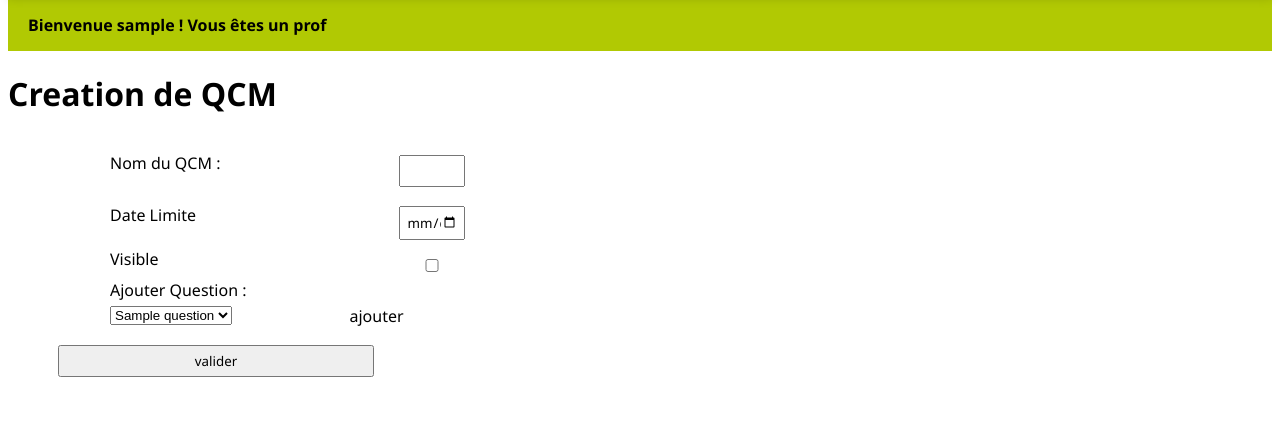
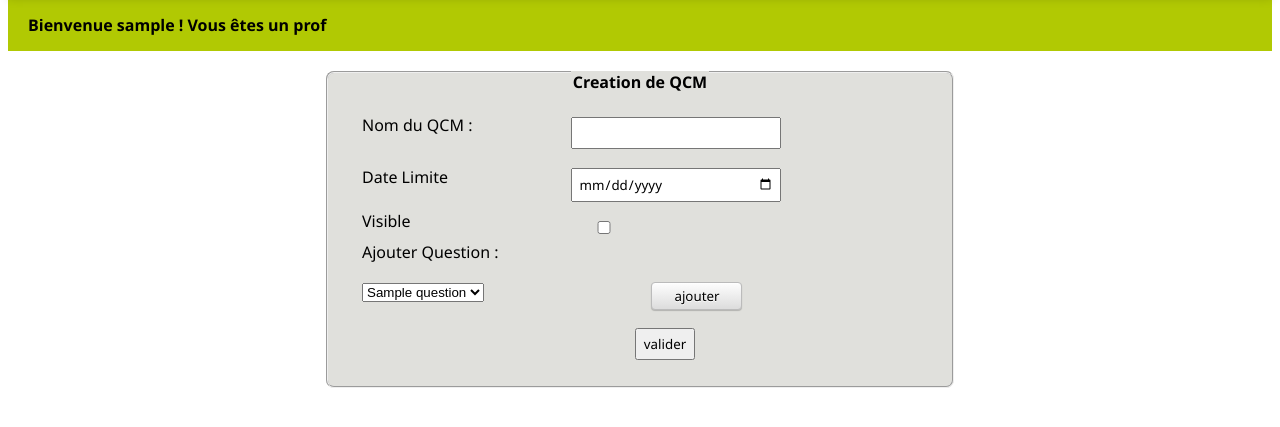
Before and after one commit to vincrante/qcmSite, a PHP site: page /membre.php?nav=creerqcm in a window 1280 px wide. Shown: the part 97-524 px from the top of the page. Run offline with PHP 8.4, Linux system fonts and the light colour scheme; the visitor is signed in with stand-in values (Sample User, id 1); tables that the repository leaves empty hold one stand-in row (values such as "Sample post"); some libraries are stand-ins or nearby versions.

Commit message:
Modification CSS Création QCm/Question

```diff
--- a/Style.css
+++ b/Style.css
@@ -52,6 +52,40 @@ input{
     background:#dcdcdc;
     background-image: -webkit-linear-gradient(top,#fefefe,#dcdcdc);
     color: black;
+    border:1px solid #bbb;
+    border-radius:4px;
+    text-align:center;
+    text-decoration: none;
+    text-shadow:#fff 0 1px 0;
+    min-width: 0;
+    box-shadow: inset 0 1px 0 rgba(255,255,255,0.3),0 1px 1px rgba(0,0,0,0.2);
+}
+
+input#buttonAjoutQuestion
+{
+    width:50%;
+    font-weight: normal;
+    padding: 4px 8px;
+    background:#dcdcdc;
+    background-image: -webkit-linear-gradient(top,#fefefe,#dcdcdc);
+    color: black;
+    border:1px solid #bbb;
+    border-radius:4px;
+    text-align:center;
+    text-decoration: none;
+    text-shadow:#fff 0 1px 0;
+    min-width: 0;
+    box-shadow: inset 0 1px 0 rgba(255,255,255,0.3),0 1px 1px rgba(0,0,0,0.2);
+}
+
+input#buttonSuppressionQuestion
+{
+    width:50%;
+    font-weight: normal;
+    padding: 4px 8px;
+    background:#dcdcdc;
+    background-image: -webkit-linear-gradient(top,#fefefe,#dcdcdc);
+    color: red;
     border:1px solid #bbb;
     border-radius:4px;
     text-align:center;
@@ -127,20 +161,6 @@ fieldset {
     border-image: initial;
     border-radius: 8px;
     background: #e0e0dc;
-}
-
-.pageProf
-{
-    margin-left: auto;
-    margin-right:auto;
-    width:40%;
-}
-
-.pageEtudiant
-{
-    margin-left: auto;
-    margin-right:auto;
-    width:50%;
 }
 
 .upper
@@ -221,13 +241,40 @@ li:hover a
     color: black;
 }
 
+.content
+{
+    margin-left:auto;
+    margin-right: auto;
+    width:50%;
+}
+
 .description{
     margin-left:20px;
 }
 
+td#creationQcm
+{
+    padding-top:10px;
+}
+
+td#ajouter
+{
+    padding-left:100px;
+}
+
 td
 {
-    padding-left: 100px;
+    padding-left: 20px;
+}
+
+td#pageEtudiant
+{
+    padding-left:100px;
+}
+
+td#question
+{
+    padding-left: 20px;
 }
 
 th
@@ -240,3 +287,63 @@ th
     margin-left: 20px;
     margin-top: 10px;
 }
+
+input#texte
+{
+    width:80%;
+}
+
+input#button_ValiderFormulaire
+{
+    width:10%;
+}
+
+.more
+{
+    width: 39%;
+    font-weight: normal;
+    padding: 4px 8px;
+    background:#dcdcdc;
+    background-image: -webkit-linear-gradient(top,#fefefe,#dcdcdc);
+    color: black;
+    border:1px solid #bbb;
+    border-radius:4px;
+    text-align:center;
+    text-decoration: none;
+    text-shadow:#fff 0 1px 0;
+    min-width: 0;
+    box-shadow: inset 0 1px 0 rgba(255,255,255,0.3),0 1px 1px rgba(0,0,0,0.2);
+}
+
+.less
+{
+    width: 39%;
+    font-weight: normal;
+    padding: 4px 8px;
+    background:#dcdcdc;
+    background-image: -webkit-linear-gradient(top,#fefefe,#dcdcdc);
+    color: black;
+    border:1px solid #bbb;
+    border-radius:4px;
+    text-align:center;
+    text-decoration: none;
+    text-shadow:#fff 0 1px 0;
+    min-width: 0;
+    box-shadow: inset 0 1px 0 rgba(255,255,255,0.3),0 1px 1px rgba(0,0,0,0.2);
+}
+
+#action
+{
+    width:100%;
+}
+
+#action #more
+{
+    float:left;
+    width:50%;
+}
+
+#action #less
+{
+    margin-left:50%;
+}
--- a/creerQcm.php
+++ b/creerQcm.php
@@ -36,22 +36,23 @@ if (isset($_POST['creerQcm']) && $_POST['creerQcm'] == 'valider' && isset($_SESS
         <script src="https://ajax.googleapis.com/ajax/libs/jquery/3.1.0/jquery.min.js"></script>
     </head>
     <body>
-        <h1> Creation de QCM</h1>
+        <fieldset>
+            <legend> Creation de QCM</legend>
             <form action="membre.php?nav=creerqcm" method="post">
                 <table>
                     <tr>
-                    <td>Nom du QCM :</td><td> <input type="text" name="nom"/></td>
+                        <td>Nom du QCM :</td><td> <input type="text" id="texte" name="nom"/></td>
                     </tr>
                     <tr>
-                    <td>Date Limite</td><td> <input type="date" name="dateF" min="<?php echo date("Y-m-d")?>"/></td>
+                        <td>Date Limite</td><td> <input type="date" id="texte" name="dateF" min="<?php echo date("Y-m-d")?>"/></td>
                     </tr>
                     <tr>
                         <td>Visible</td><td> <input type="checkbox" name="visible"/></td>
                     </tr>
                     <tr>
-                    <td>Ajouter Question :
+                        <td>Ajouter Question :</td>
                     </tr>
-                <tr><td>
+                    <tr><td id="creationQCM">
                         <select id="choix">
                             <?php
                                 $resQues = $monPDO->prepare('SELECT * FROM question');
@@ -62,7 +63,7 @@ if (isset($_POST['creerQcm']) && $_POST['creerQcm'] == 'valider' && isset($_SESS
                                 }
                             ?>
                         </select></td>
-                    <td id="ajouter"> ajouter</td>
+                        <td id="ajouter"><input type="button" id="buttonAjoutQuestion" value="ajouter"/></td>
                     </tr>
 
                 </table>
@@ -70,8 +71,9 @@ if (isset($_POST['creerQcm']) && $_POST['creerQcm'] == 'valider' && isset($_SESS
 
                 </table>
                 <input type="hidden" id="index" name="index" value="0">
-            <input type="submit" name="creerQcm" value="valider">
+                <input type="submit" id="button_ValiderFormulaire" name="creerQcm" value="valider">
             </form>
+        </fieldset>
     </body>
     <script src="creerQcm.js"></script>
 </html>
--- a/pageProf.php
+++ b/pageProf.php
@@ -1,7 +1,6 @@
 <?php
 if($_SESSION['role'] == "prof"){
 ?>
-<div class="pageProf">
     <fieldset>
         <legend>Création</legend>
         <div class="upper">
@@ -13,7 +12,6 @@ if($_SESSION['role'] == "prof"){
             <a href="membre.php?nav=mesqcm"><input id="button_pageProf" type="button" value="Mes QCM"/></a>
         </div>
     </fieldset>
-</div>
 <?php
 }
 ?>
```
Also changed, not shown: pageEtudiant.php (+3 -5 lines), question.php (+10 -5 lines). Lines whose indentation alone changed are shown as unchanged.
